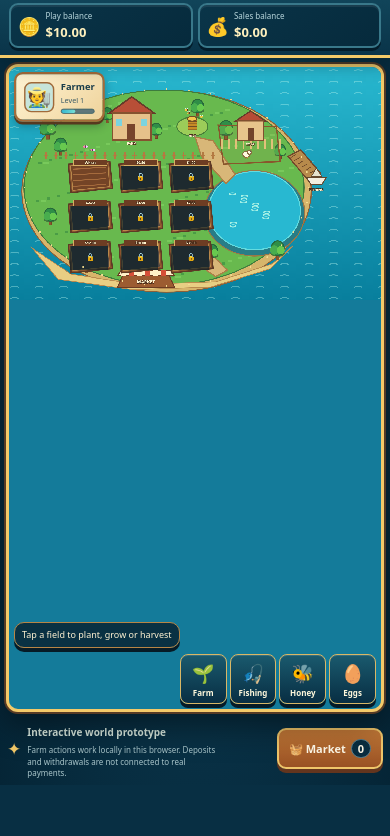
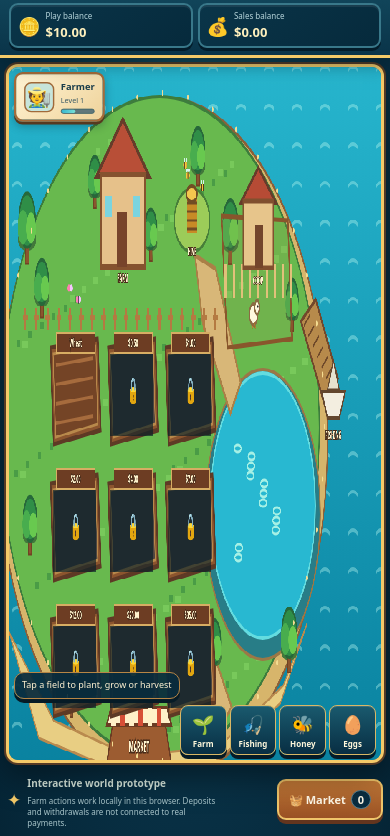
Before and after one commit to moh22201/Growora, a plain HTML site: page index.html in a window 390 px wide. Shown: the part 59-895 px from the top of the page. Before the commit the page ends 844 px from the top, so only its background shows below. Drawn offline with Linux system fonts and the light colour scheme.

Commit message:
Update styles.css

```diff
--- a/styles.css
+++ b/styles.css
@@ -1,5 +1,5 @@
 
-/* GROWORA — Fullscreen Game Interface */
+/* GROWORA — Responsive Game World */
 :root {
   --ocean: #082f43;
   --ocean-light: #15566a;
@@ -29,12 +29,7 @@ html {
 body {
   color: var(--text);
   font-family: system-ui, -apple-system, "Segoe UI", sans-serif;
-  background: radial-gradient(
-    ellipse at top,
-    #15566a 0%,
-    #082f43 70%,
-    #052536 100%
-  );
+  background: radial-gradient(ellipse at top, #15566a 0%, #082f43 70%, #052536 100%);
 }
 
 button,
@@ -47,7 +42,7 @@ button {
   cursor: pointer;
 }
 
-/* Main game container */
+/* Main layout */
 .game-shell {
   width: 100%;
   min-height: 100vh;
@@ -57,7 +52,6 @@ button {
   flex-direction: column;
 }
 
-/* Game HUD */
 .hud {
   position: relative;
   z-index: 5;
@@ -146,7 +140,7 @@ button {
   font-variant-numeric: tabular-nums;
 }
 
-/* HUD buttons */
+/* Header actions */
 .hud-actions {
   display: flex;
   align-items: center;
@@ -175,7 +169,7 @@ button {
   min-width: 55px;
 }
 
-/* The actual game world */
+/* Main game area */
 main {
   flex: 1;
   display: flex;
@@ -187,12 +181,10 @@ main {
 .world-frame {
   position: relative;
   isolation: isolate;
-  flex: 1;
+  flex: 1 0 auto;
   width: 100%;
   height: calc(100svh - 155px);
   min-height: 420px;
-  max-height: none;
-  aspect-ratio: auto;
   overflow: hidden;
   border: 4px solid var(--gold);
   border-radius: 16px;
@@ -209,7 +201,7 @@ main {
   cursor: pointer;
 }
 
-/* Player profile inside the game */
+/* Player profile */
 .player-card {
   position: absolute;
   z-index: 2;
@@ -273,7 +265,7 @@ main {
   background: linear-gradient(90deg, #36b5cf, #77e0d5);
 }
 
-/* Hint displayed within the world */
+/* Game hint */
 .world-hint {
   position: absolute;
   z-index: 2;
@@ -291,7 +283,7 @@ main {
   pointer-events: none;
 }
 
-/* Interactive game buttons */
+/* Game navigation buttons */
 .world-controls {
   position: absolute;
   z-index: 3;
@@ -331,7 +323,7 @@ main {
   font-size: 10px;
 }
 
-/* Bottom game toolbar */
+/* Bottom toolbar */
 .below-world {
   display: flex;
   align-items: center;
@@ -389,7 +381,7 @@ main {
   background: #092d40;
 }
 
-/* Modal dialogs */
+/* Dialogs */
 .modal-layer {
   position: fixed;
   z-index: 10;
@@ -472,7 +464,7 @@ main {
   cursor: not-allowed;
 }
 
-/* Toast notifications */
+/* Toast */
 .toast {
   position: fixed;
   z-index: 20;
@@ -556,6 +548,10 @@ select:focus-visible {
 
 /* Mobile */
 @media (max-width: 520px) {
+  .game-shell {
+    min-height: 100svh;
+  }
+
   .hud {
     padding: 7px 9px;
     gap: 6px 8px;
@@ -614,14 +610,23 @@ select:focus-visible {
   }
 
   main {
+    flex: 1 0 auto;
     padding: 6px 6px 0;
   }
 
   .world-frame {
-    height: calc(100svh - 165px);
-    min-height: 390px;
+    flex: 1 0 auto;
+    height: calc(100svh - 145px);
+    min-height: 480px;
+    max-height: none;
     border-width: 3px;
     border-radius: 12px;
+  }
+
+  /* Enlarge the scene on phones while keeping it inside the frame */
+  #world {
+    transform: scale(1.14);
+    transform-origin: center center;
   }
 
   .player-card {
@@ -705,6 +710,7 @@ select:focus-visible {
   }
 }
 
+/* Short screens */
 @media (max-height: 620px) and (min-width: 521px) {
   .hud {
     min-height: 68px;
```
